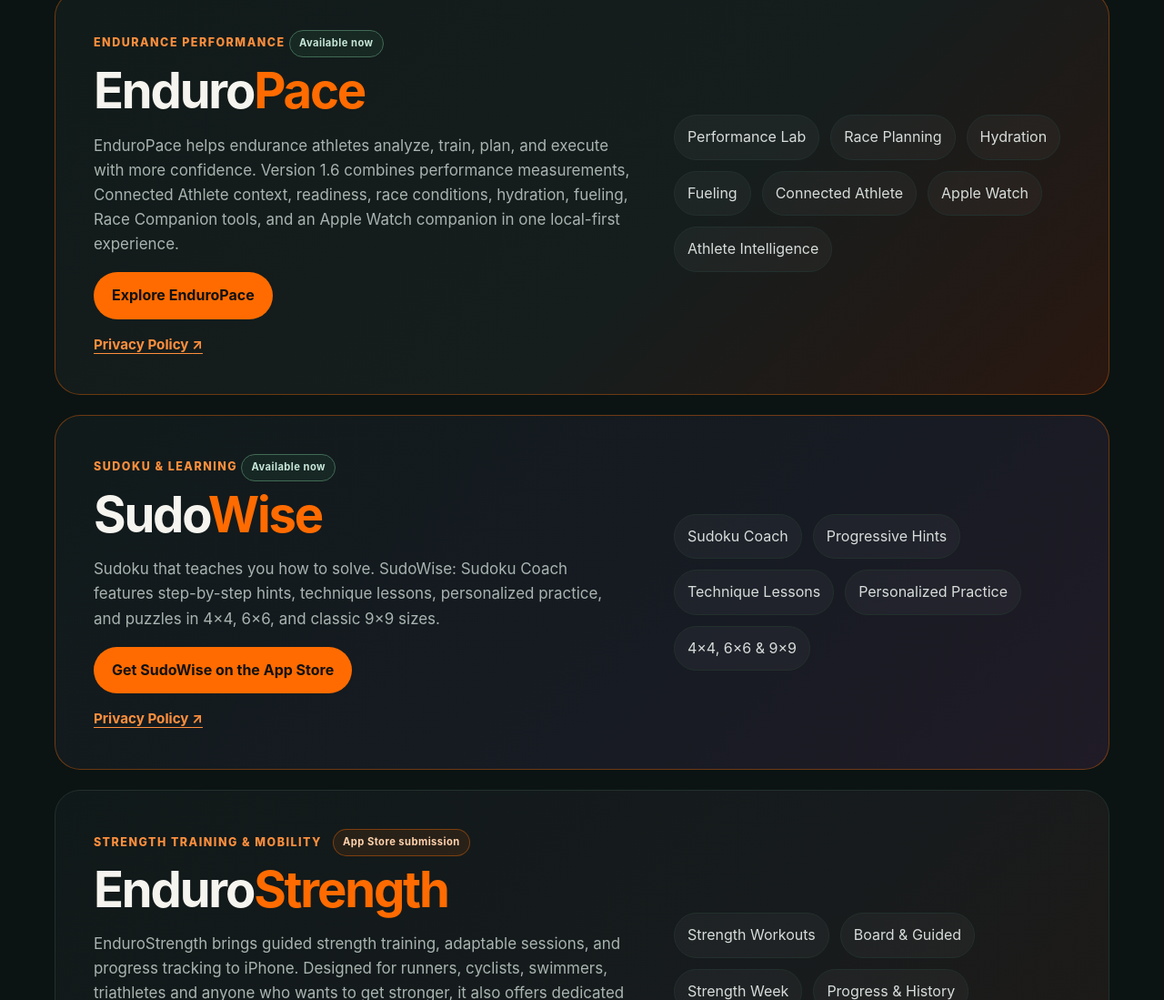
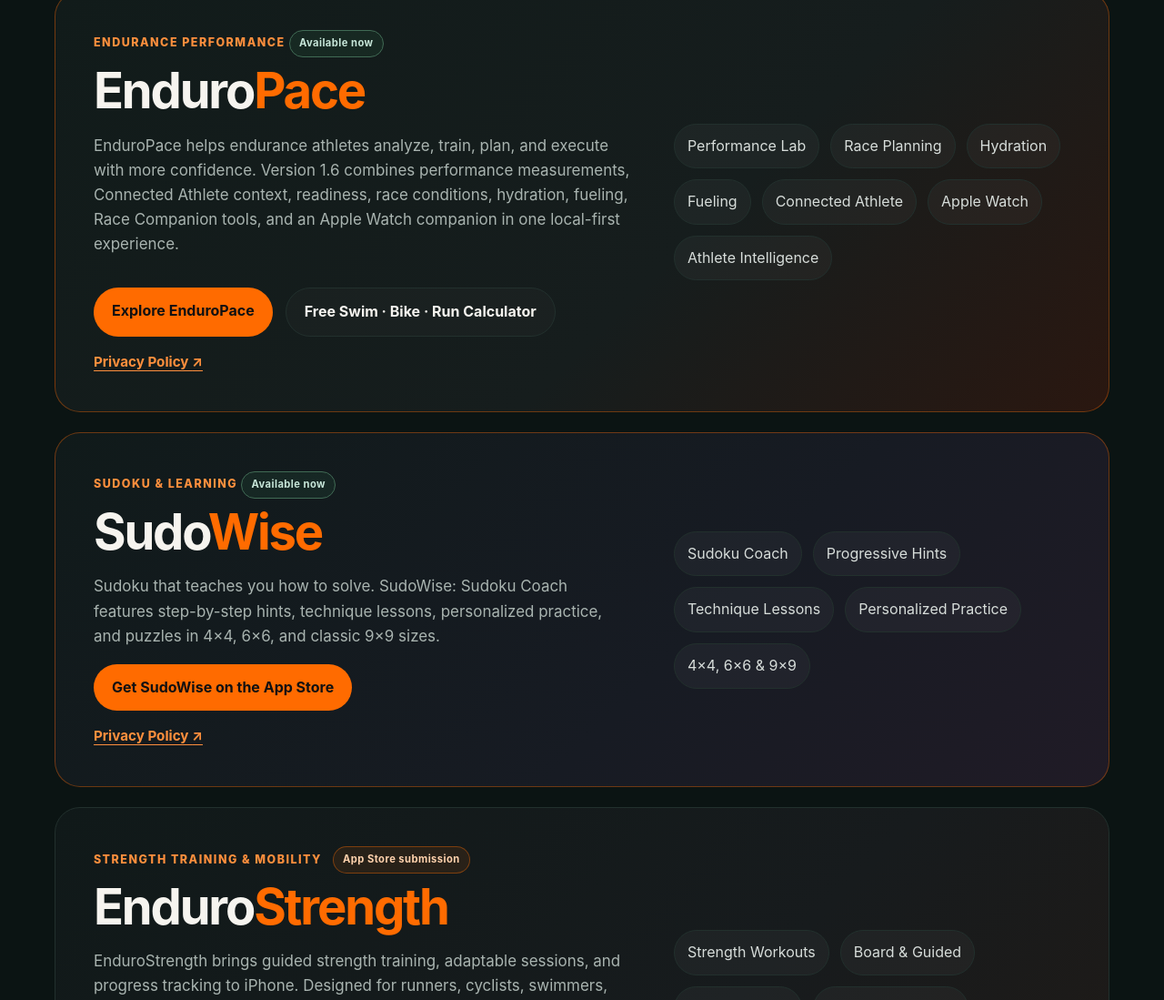
Before and after one commit to mmagriGH/gamacoraggio-site, a plain HTML site: page index.html in a window 1280 px wide. Shown: the part 1431-2530 px from the top of the page at 91% size. Drawn offline with Linux system fonts and the light colour scheme.

Commit message:
feat(site): link approved EnduroPace three-sport calculator from GamaCoraggio homepage

```diff
--- a/index.html
+++ b/index.html
@@ -85,7 +85,10 @@
               race conditions, hydration, fueling, Race Companion tools, and an Apple Watch companion
               in one local-first experience.
             </p>
-            <a class="btn primary" href="https://enduropace.gamacoraggio.com">Explore EnduroPace</a>
+            <div class="actions">
+              <a class="btn primary" href="https://enduropace.gamacoraggio.com">Explore EnduroPace</a>
+              <a class="btn secondary" href="https://enduropace.gamacoraggio.com/pace-calculator.html">Free Swim · Bike · Run Calculator</a>
+            </div>
             <div class="privacy-link-row">
               <a class="product-privacy-link" href="https://enduropace.gamacoraggio.com/privacy" aria-label="EnduroPace Privacy Policy">Privacy Policy <span aria-hidden="true">↗</span></a>
             </div>
```
